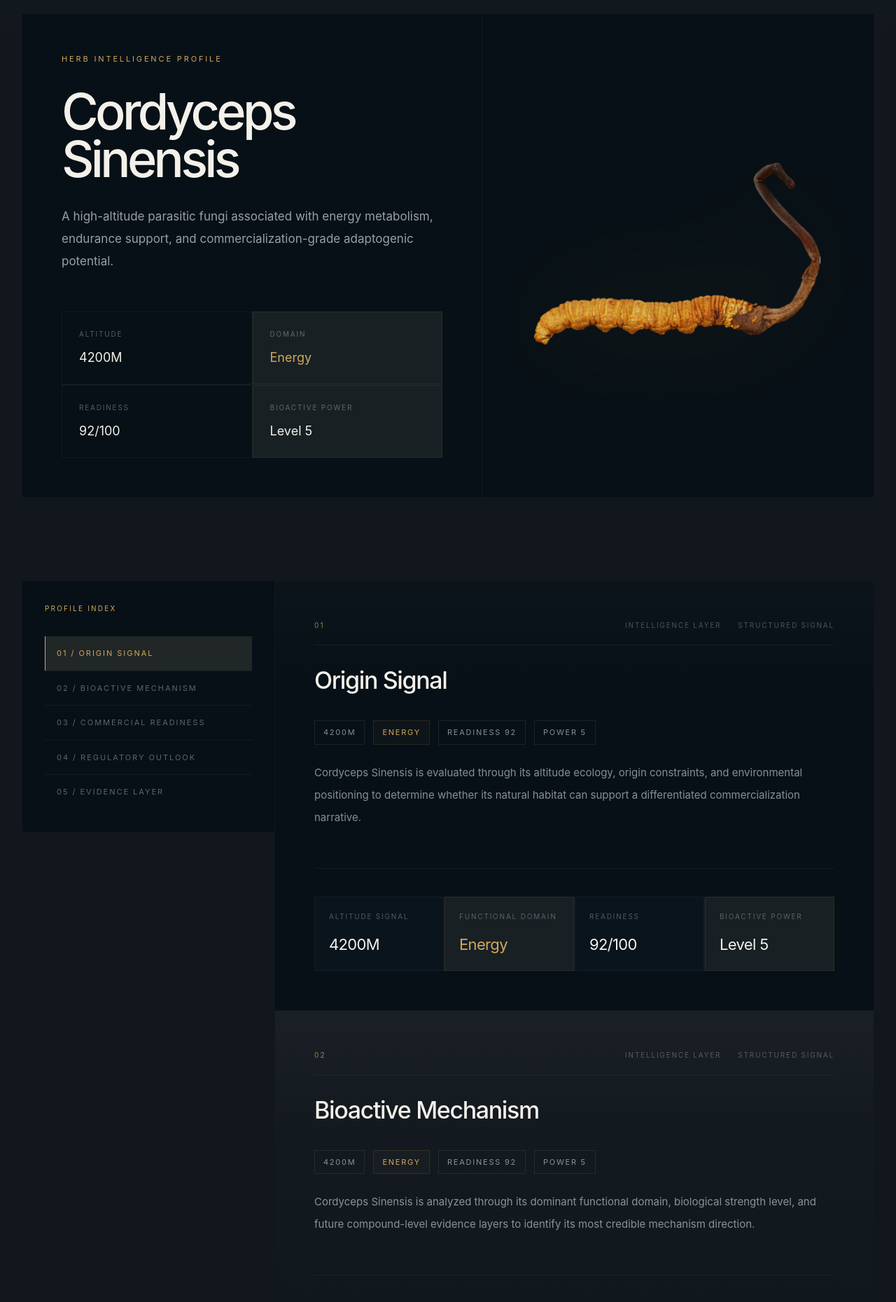
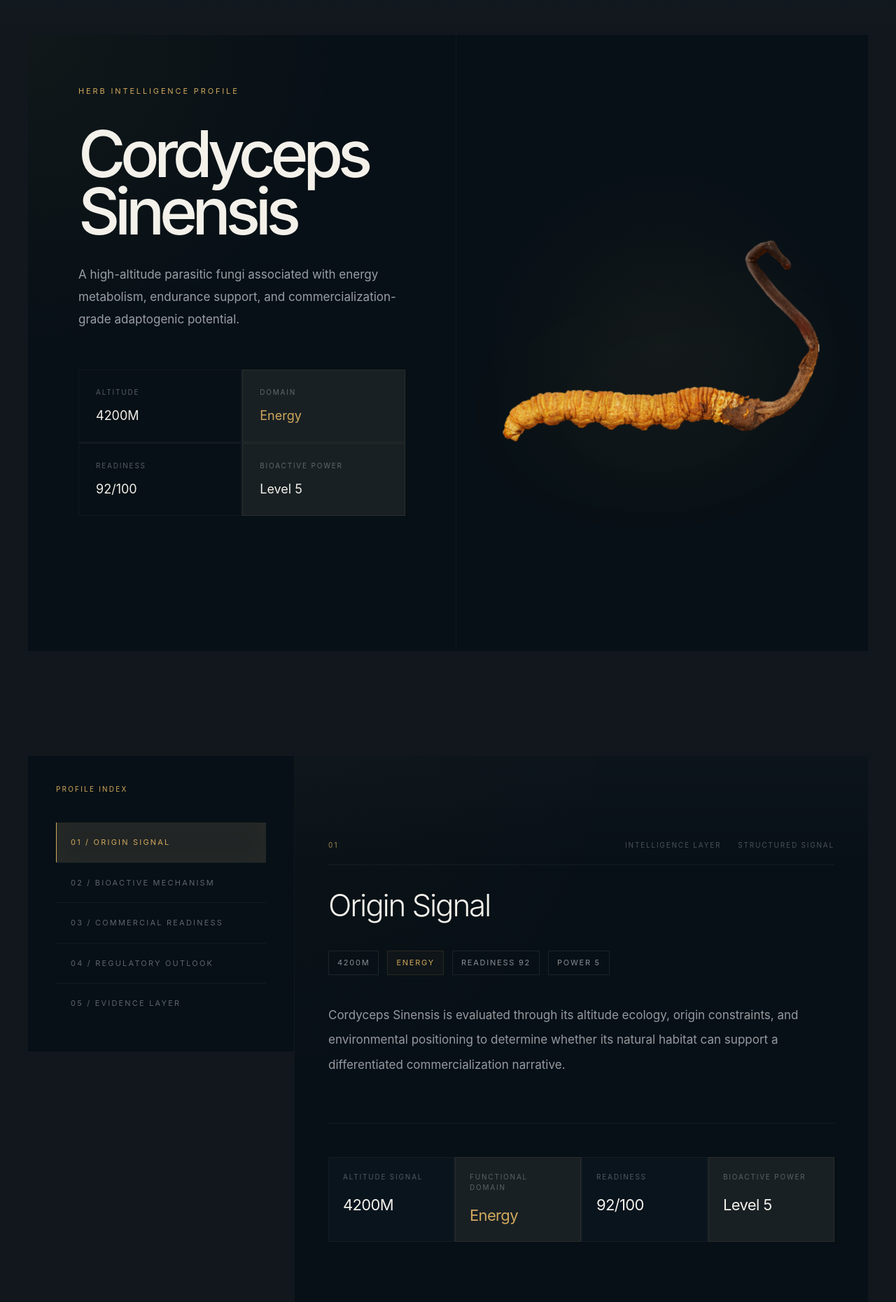
Before and after one commit to 0xMinority/polarherb-v1, a Next.js app: page /herbs/cordyceps-sinensis in a window 1280 px wide. Shown: the part 100-1960 px from the top of the page at 70% size. Built offline with nearby package versions, Linux system fonts and the light colour scheme.

Commit message:
Apply first Figma visual alignment pass

```diff
--- a/app/herbs/[id]/page.tsx
+++ b/app/herbs/[id]/page.tsx
@@ -34,7 +34,7 @@ export default async function HerbDetailPage({ params }: HerbDetailPageProps) {
       </div>
       <HeroPanel herb={herb} />
 
-      <section className="relative z-10 mx-auto grid max-w-[1540px] grid-cols-1 gap-[1px] bg-white/[0.05] px-8 pb-[140px] lg:grid-cols-[360px_1fr]">
+      <section className="relative z-10 mx-auto grid max-w-[1680px] grid-cols-1 gap-[1px] bg-white/[0.05] px-10 pb-[180px] lg:grid-cols-[380px_1fr]">
         <SidebarNav sections={profileSections} domain={herb.domain} />
 
         <div className="space-y-[1px]">
--- a/src/components/herb-detail/BioactiveMechanism.tsx
+++ b/src/components/herb-detail/BioactiveMechanism.tsx
@@ -30,7 +30,7 @@ export function BioactiveMechanism({
   domain,
 }: BioactiveMechanismProps) {
   return (
-    <div className="mt-14 border border-white/[0.06] bg-[#0A141D] p-6">
+    <div className="mt-16 border border-white/[0.07] bg-[#08121A]/92 p-8 shadow-[0_40px_120px_rgba(0,0,0,0.22)] backdrop-blur-sm">
       <p className="text-[10px] uppercase tracking-[0.2em] text-[#D7DCE2]/35">
         Mechanistic Intelligence
       </p>
--- a/src/components/herb-detail/CommercialReadiness.tsx
+++ b/src/components/herb-detail/CommercialReadiness.tsx
@@ -13,7 +13,7 @@ interface CommercialReadinessProps {
     readiness,
   }: CommercialReadinessProps) {
     return (
-      <div className="mt-14 border border-white/[0.06] bg-[#0A141D] p-6">
+      <div className="mt-16 border border-white/[0.07] bg-[#08121A]/92 p-8 shadow-[0_40px_120px_rgba(0,0,0,0.22)] backdrop-blur-sm">
         <p className="text-[10px] uppercase tracking-[0.2em] text-[#D7DCE2]/35">
           Commercial Readiness
         </p>
--- a/src/components/herb-detail/EvidenceComposition.tsx
+++ b/src/components/herb-detail/EvidenceComposition.tsx
@@ -12,7 +12,7 @@ const evidenceRows = [
 
 export function EvidenceComposition({ herbName }: EvidenceCompositionProps) {
     return (
-        <div className="mt-14 border border-white/[0.06] bg-[#0A141D] p-6">
+        <div className="mt-16 border border-white/[0.07] bg-[#08121A]/92 p-8 shadow-[0_40px_120px_rgba(0,0,0,0.22)] backdrop-blur-sm">
             <p className="text-[10px] uppercase tracking-[0.2em] text-[#D7DCE2]/35">
                 Evidence Composition
             </p>
--- a/src/components/herb-detail/HeroPanel.tsx
+++ b/src/components/herb-detail/HeroPanel.tsx
@@ -8,8 +8,24 @@ interface HeroPanelProps {
 
 export function HeroPanel({ herb }: HeroPanelProps) {
     return (
-        <section className="relative z-10 mx-auto grid min-h-screen max-w-[1540px] grid-cols-1 gap-[1px] bg-white/[0.05] px-8 py-[120px] lg:grid-cols-[1.08fr_0.92fr]">
-            <div className="bg-[#071016] p-10 lg:p-14">
+        <section className="relative z-10 mx-auto grid min-h-[1180px] max-w-[1680px] grid-cols-1 gap-[1px] bg-white/[0.05] px-10 py-[150px] lg:grid-cols-[1.02fr_0.98fr]">
+            <div className="relative overflow-hidden bg-[#071016] p-12 lg:p-[72px]">
+
+                <div
+                    className="pointer-events-none absolute inset-0 opacity-80"
+                    style={{
+                        background: `
+                    radial-gradient(
+                    circle at top left,
+                    ${getDomainColor(herb.domain)}10,
+                    transparent 42%
+                     )
+                    `,
+                    }}
+                />
+
+                <div className="relative z-10">
+
                     <p
                         className="text-[11px] uppercase tracking-[0.26em]"
                         style={{ color: getDomainColor(herb.domain) }}
@@ -17,7 +33,7 @@ export function HeroPanel({ herb }: HeroPanelProps) {
                         Herb Intelligence Profile
                     </p>
 
-                <h1 className="mt-8 max-w-4xl text-[72px] font-medium leading-[0.95] tracking-[-0.065em] text-[#F3F1EA]">
+                    <h1 className="mt-10 max-w-4xl text-[92px] font-medium leading-[0.9] tracking-[-0.08em] text-[#F3F1EA]">
                         {herb.name}
                     </h1>
 
@@ -65,12 +81,26 @@ export function HeroPanel({ herb }: HeroPanelProps) {
                         ))}
                     </div>
                 </div>
+            </div>
 
-            <div className="flex items-center justify-center bg-[#071016] p-10">
+            <div className="relative flex items-center justify-center overflow-hidden bg-[#071016] p-10">
                 <div
-                    className="relative h-[460px] w-[460px] opacity-90"
+                    className="pointer-events-none absolute inset-0 opacity-70"
                     style={{
-                        filter: `drop-shadow(0 0 80px ${getDomainColor(herb.domain)}22)`,
+                        background: `radial-gradient(circle at center, ${getDomainColor(
+                            herb.domain
+                        )}12, transparent 48%)`,
+                    }}
+                />
+
+                <div
+                    className="relative h-[620px] w-[620px] opacity-[0.96]"
+                    style={{
+                        filter: `drop-shadow(0 0 120px ${getDomainColor(
+                            herb.domain
+                        )}22) drop-shadow(0 0 220px ${getDomainColor(
+                            herb.domain
+                        )}11)`,
                     }}
                 >
                     <Image
--- a/src/components/herb-detail/RegulatoryOutlook.tsx
+++ b/src/components/herb-detail/RegulatoryOutlook.tsx
@@ -7,7 +7,7 @@ const regulatoryItems = [
 
   export function RegulatoryOutlook() {
     return (
-      <div className="mt-14 border border-white/[0.06] bg-[#0A141D] p-6">
+      <div className="mt-16 border border-white/[0.07] bg-[#08121A]/92 p-8 shadow-[0_40px_120px_rgba(0,0,0,0.22)] backdrop-blur-sm">
         <p className="text-[10px] uppercase tracking-[0.2em] text-[#D7DCE2]/35">
           Regulatory Outlook
         </p>
--- a/src/components/herb-detail/SectionCard.tsx
+++ b/src/components/herb-detail/SectionCard.tsx
@@ -19,13 +19,25 @@ export function SectionCard({
     return (
         <section
             id={title.toLowerCase().replace(/\s+/g, "-")}
-            className="relative min-h-[520px] scroll-mt-8 overflow-hidden p-10 lg:p-14"
+            className="relative min-h-[620px] scroll-mt-8 overflow-hidden px-12 py-[120px]"
             style={{
                 background: isPrioritySection(title)
                     ? "linear-gradient(to bottom, rgba(255,255,255,0.018), #071016)"
                     : "#071016",
             }}
         >
+            <div
+                className="pointer-events-none absolute inset-0 opacity-60"
+                style={{
+                    background: `
+            radial-gradient(
+                circle at top left,
+                ${getDomainColor(herb.domain)}08,
+                transparent 42%
+            )
+        `,
+                }}
+            />
             <div className="pointer-events-none absolute inset-0">
                 <div className="absolute inset-x-0 top-0 h-[160px] bg-[linear-gradient(to_bottom,rgba(255,255,255,0.018),transparent)]" />
             </div>
@@ -42,7 +54,7 @@ export function SectionCard({
                     </div>
                 </div>
 
-                <h2 className="mt-6 text-[34px] font-medium tracking-[-0.04em] text-[#F3F1EA]">
+                <h2 className="mt-6 text-[44px] font-light tracking-[-0.05em] text-[#F3F1EA]">
                     {title}
                 </h2>
 
@@ -71,11 +83,11 @@ export function SectionCard({
                     </div>
                 </div>
 
-                <p className="mt-6 max-w-[760px] text-[15px] leading-8 text-[#D7DCE2]/62">
+                <p className="mt-10 max-w-[820px] text-[17px] leading-[2.1] text-[#D7DCE2]/68">
                     {getSectionDescription(title, herb.name)}
                 </p>
 
-                <div className="mt-14 max-w-[1100px] border-t border-white/[0.05] pt-10">
+                <div className="mt-16 max-w-[1240px] border-t border-white/[0.05] pt-12">
                     <div className="grid grid-cols-2 gap-[1px] bg-white/[0.05] lg:grid-cols-4">
                         {[
                             ["Altitude Signal", `${herb.altitude}M`],
--- a/src/components/herb-detail/SidebarNav.tsx
+++ b/src/components/herb-detail/SidebarNav.tsx
@@ -50,7 +50,7 @@ export function SidebarNav({
     }, [sections]);
 
     return (
-        <aside className="bg-[#071016] p-8 lg:sticky lg:top-8 lg:self-start">
+        <aside className="bg-[#071016] p-10 lg:sticky lg:top-10 lg:self-start">
             <p
                 className="text-[10px] uppercase tracking-[0.22em]"
                 style={{ color: getDomainColor(domain) }}
@@ -58,7 +58,7 @@ export function SidebarNav({
                 Profile Index
             </p>
 
-            <div className="mt-8 space-y-[1px] bg-white/[0.05]">
+            <div className="mt-10 space-y-[1px] bg-white/[0.05]">
                 {sections.map((section, index) => {
                     const isActive = activeSection === section;
 
@@ -66,7 +66,7 @@ export function SidebarNav({
                         <a
                             href={`#${section.toLowerCase().replace(/\s+/g, "-")}`}
                             key={section}
-                            className="block px-4 py-4 text-[11px] uppercase tracking-[0.18em] transition-colors duration-300"
+                            className="block px-5 py-5 text-[11px] uppercase tracking-[0.2em] transition-all duration-300"
                             style={{
                                 background: isActive
                                     ? `${getDomainColor(domain)}12`
@@ -79,6 +79,10 @@ export function SidebarNav({
                                 borderLeft: isActive
                                     ? `1px solid ${getDomainColor(domain)}`
                                     : "1px solid transparent",
+
+                                boxShadow: isActive
+                                    ? `inset 0 0 40px ${getDomainColor(domain)}08`
+                                    : "none",
                             }}
                         >
                             {String(index + 1).padStart(2, "0")} / {section}
```
Lines whose indentation alone changed are shown as unchanged.
